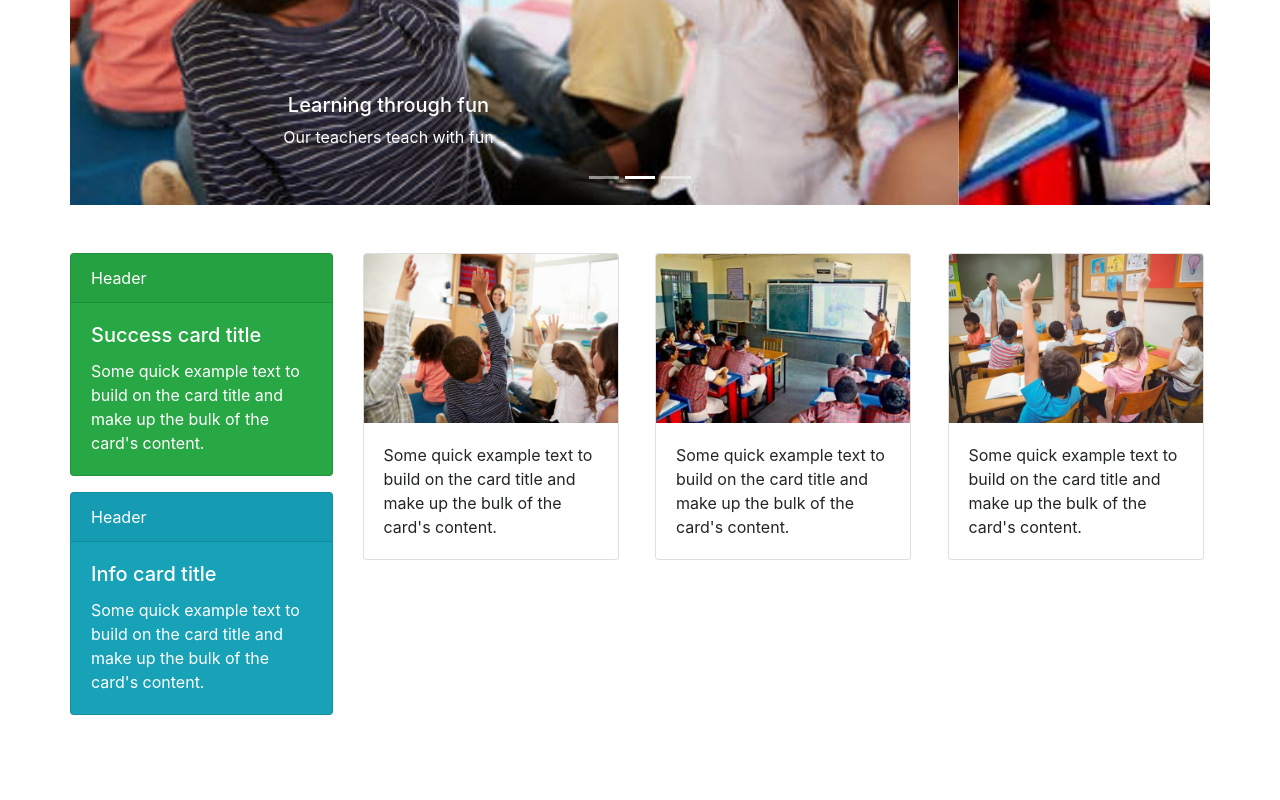
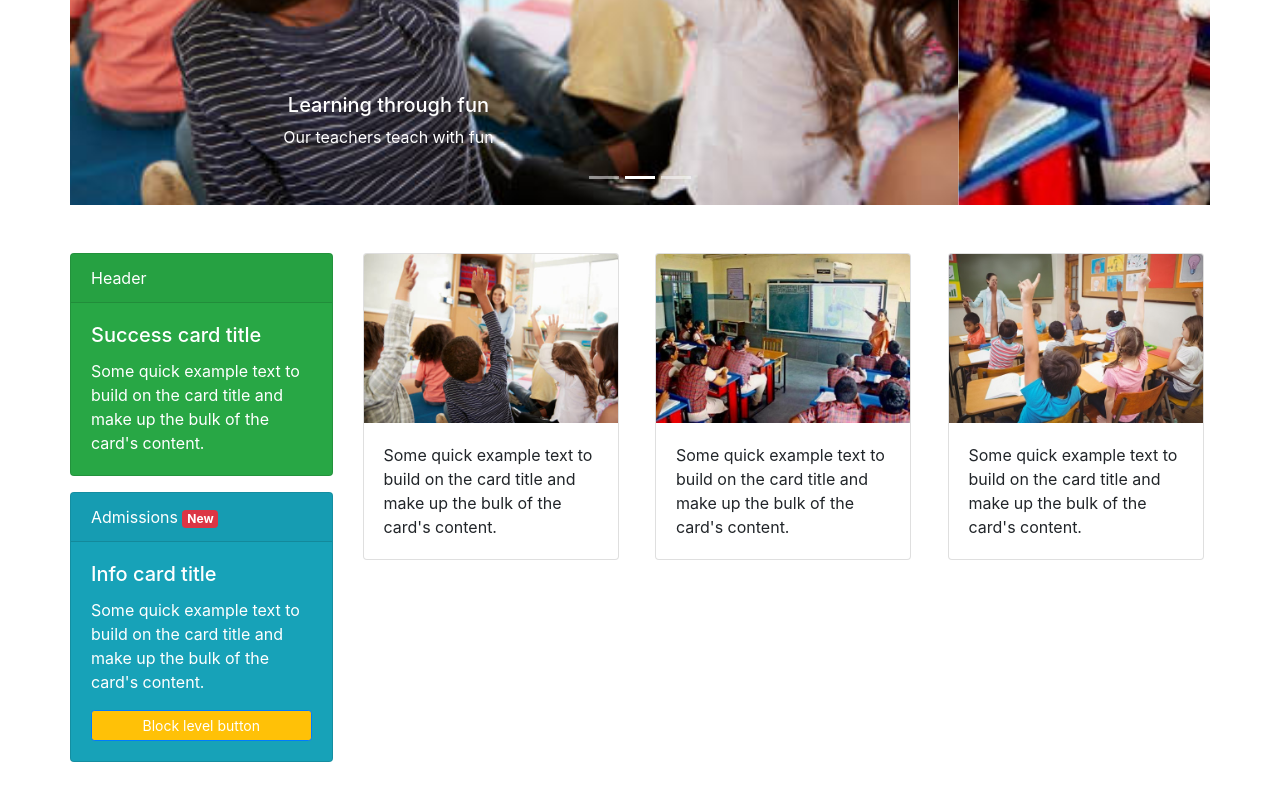
Before and after one commit to Mustack-Rabbi/School-Website, a plain HTML site: page index.html in a window 1280 px wide. Shown: the part 675-1475 px from the top of the page. Before the commit the page ends 1454 px from the top, so only its background shows below. Drawn offline with nearby package versions, Linux system fonts and the light colour scheme.

Commit message:
badge,button add

```diff
--- a/index.html
+++ b/index.html
@@ -193,10 +193,13 @@
         </div>
       </div>
       <div class="card text-white bg-info mb-3" style="max-width: 18rem;">
-        <div class="card-header">Header</div>
+        <div class="card-header"> Admissions <span class="badge badge-secondary bg-danger">New</span></div>
         <div class="card-body">
           <h5 class="card-title">Info card title</h5>
-          <p class="card-text">Some quick example text to build on the card title and make up the bulk of the card's content.</p>
+          <p class="card-text">Some quick example text to build on the card title and make up the bulk of the card's content.
+
+          </p>
+          <button type="button" class="btn btn-primary btn-sm btn-block bg-warning">Block level button</button>
         </div>
       </div>
     </div>
```
